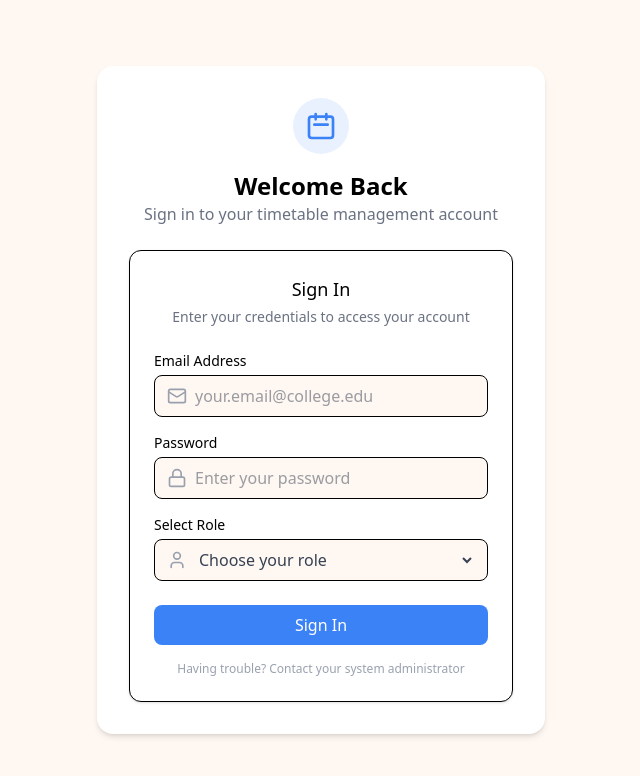
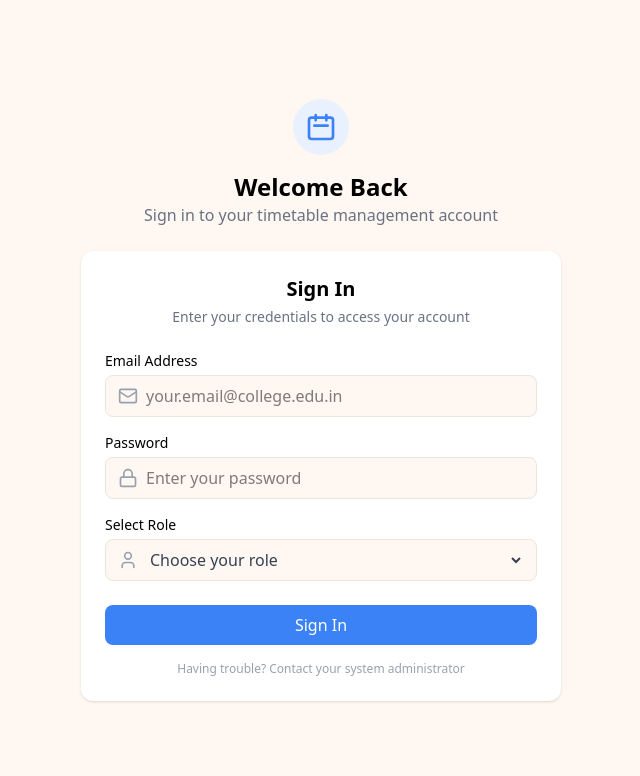
Before and after one commit to Mandalorian7773/AutoSlot, a React (Vite) app in the folder Frontend/: page / in a window 1280 px wide. Shown: the top 776 px of the page, without its empty margins (319-959 px from the left). Built offline with nearby package versions, Linux system fonts and the light colour scheme.

Commit message:
enhanced login page

```diff
--- a/Frontend/src/pages/Login.tsx
+++ b/Frontend/src/pages/Login.tsx
@@ -6,7 +6,7 @@ export default function Login() {
 
   return (
     <div className="min-h-screen flex items-center justify-center bg-[#FFF7F1]">
-      <div className="w-full max-w-md bg-white rounded-2xl shadow-md p-8">
+      <div className="w-full max-w-md bg-[#FFF7F1] rounded-2xl p-8 flex flex-col items-center">
         {/* Icon */}
         <div className="flex justify-center mb-4">
           <div className="bg-[#E9F1FF] p-3 rounded-full">
@@ -35,8 +35,8 @@ export default function Login() {
         </p>
 
         {/* Card */}
-        <div className="bg-white border rounded-xl shadow-sm p-6">
-          <h3 className="text-lg font-medium text-center mb-1">Sign In</h3>
+        <div className="bg-white rounded-xl shadow-sm p-6 w-120">
+          <h3 className="text-xl font-bold text-center mb-1">Sign In</h3>
           <p className="text-gray-500 text-sm text-center mb-6">
             Enter your credentials to access your account
           </p>
@@ -44,12 +44,12 @@ export default function Login() {
           {/* Email */}
           <div className="mb-4">
             <label className="block text-sm mb-1">Email Address</label>
-            <div className="flex items-center border rounded-lg px-3 bg-[#FFF7F1]">
+            <div className="flex items-center border border-[#EDE4DC] rounded-lg px-3 bg-[#FFF7F1]">
               <Mail className="h-5 w-5 text-gray-400" />
               <input
                 type="email"
-                placeholder="your.email@college.edu"
-                className="flex-1 p-2 bg-transparent outline-none text-gray-700"
+                placeholder="your.email@college.edu.in"
+                className="flex-1 p-2 bg-transparent outline-none text-black"
               />
             </div>
           </div>
@@ -57,12 +57,12 @@ export default function Login() {
           {/* Password */}
           <div className="mb-4">
             <label className="block text-sm mb-1">Password</label>
-            <div className="flex items-center border rounded-lg px-3 bg-[#FFF7F1]">
+            <div className="flex items-center border border-[#EDE4DC] rounded-lg px-3 bg-[#FFF7F1]">
               <Lock className="h-5 w-5 text-gray-400" />
               <input
                 type="password"
                 placeholder="Enter your password"
-                className="flex-1 p-2 bg-transparent outline-none text-gray-700"
+                className="flex-1 p-2 bg-transparent outline-none text-black"
               />
             </div>
           </div>
@@ -70,7 +70,7 @@ export default function Login() {
           {/* Role */}
           <div className="mb-6">
             <label className="block text-sm mb-1">Select Role</label>
-            <div className="flex items-center border rounded-lg px-3 bg-[#FFF7F1]">
+            <div className="flex items-center border border-[#EDE4DC] rounded-lg px-3 bg-[#FFF7F1]">
               <User className="h-5 w-5 text-gray-400" />
               <select
                 value={role}
```
